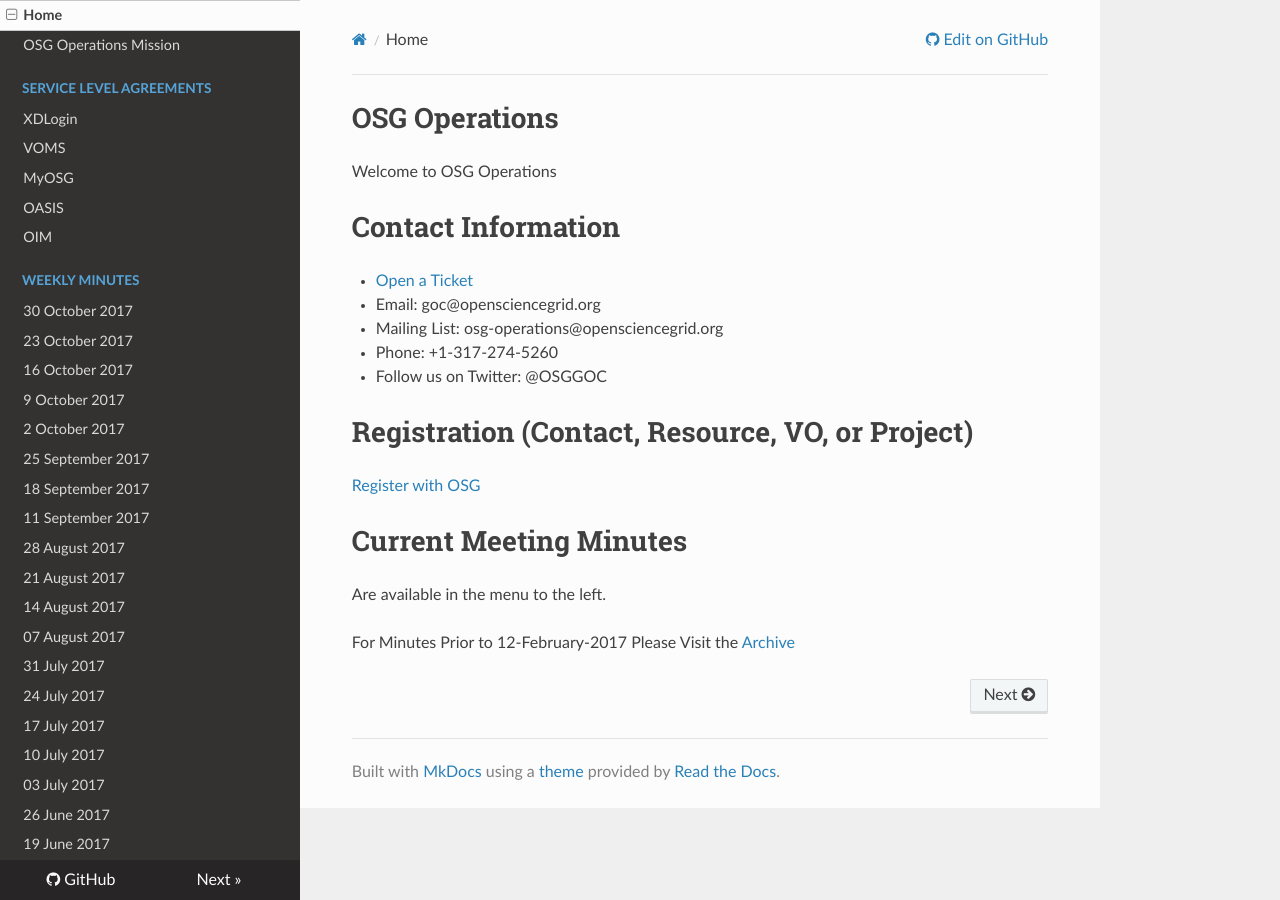
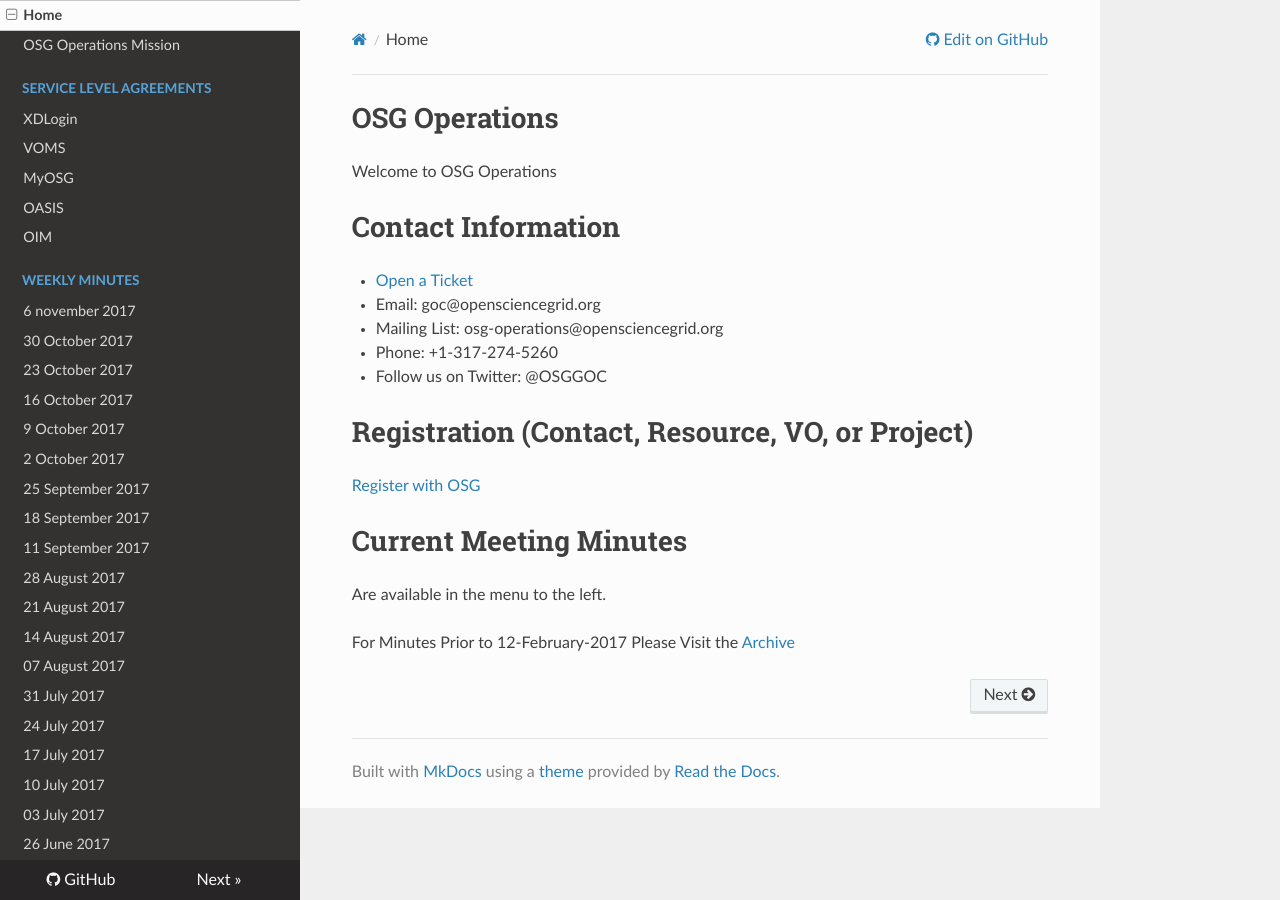
Before and after one commit to osg-htc/operations, an MkDocs documentation site: the page built from docs/index.md, in a window 1280 px wide. Built offline with MkDocs 1.6.1, drawn with Linux system fonts in a browser that asks for light colours; nearby versions of some CDN libraries; old or Windows-style settings are respelled for this version of MkDocs.

Commit message:
Update mkdocs.yml

```diff
--- a/mkdocs.yml
+++ b/mkdocs.yml
@@ -17,6 +17,7 @@ pages:
   - 'OASIS': 'SLA/oasis-replica.md'
   - 'OIM': 'SLA/oim.md'
 - Weekly Minutes:
+  - '6 november 2017': 'WeeklyMinutes/06Nov2017.md'
   - '30 October 2017': 'WeeklyMinutes/30Oct2017.md'
   - '23 October 2017': 'WeeklyMinutes/23Oct2017.md'
   - '16 October 2017': 'WeeklyMinutes/16Oct2017.md'
```
